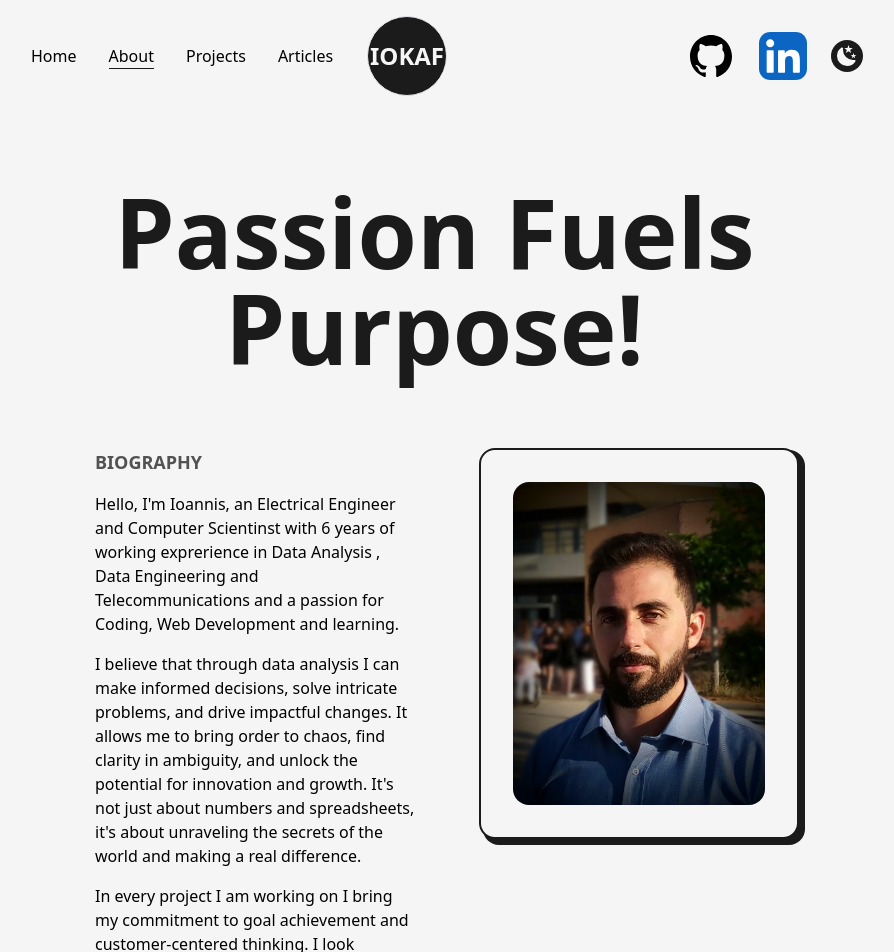
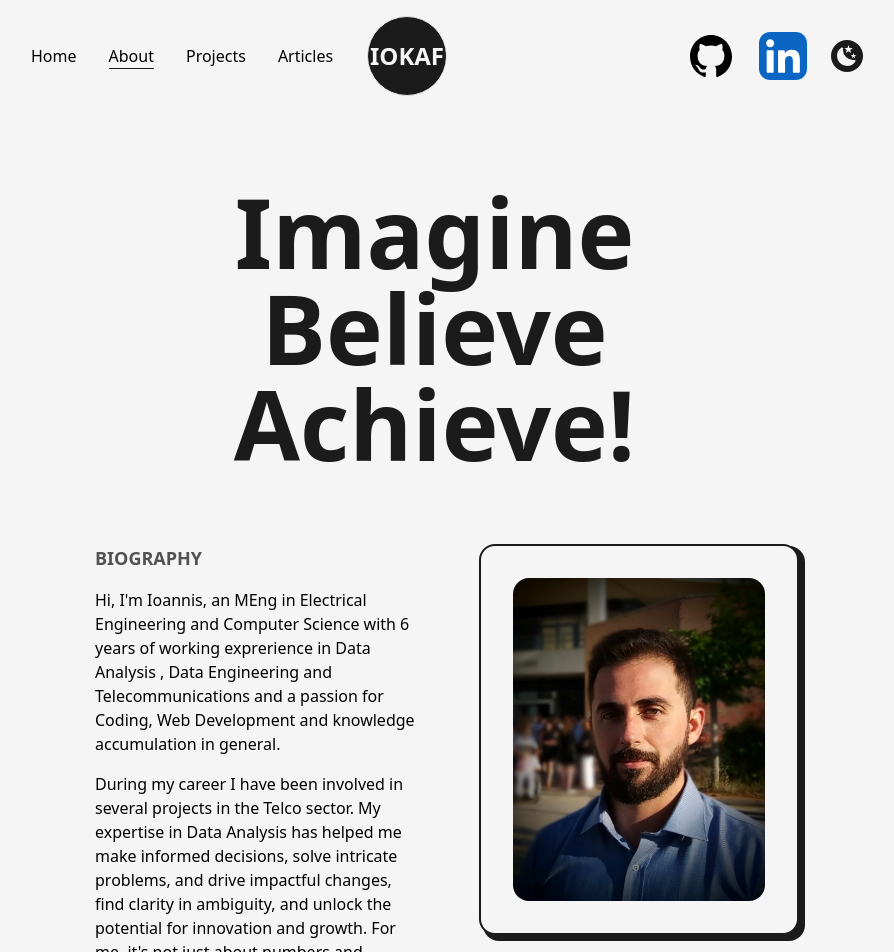
Before and after one commit to ioanniskaf/IKportfolio, a Next.js app: page /about in a window 1280 px wide. Shown: the top 952 px of the page, without its empty margins (193-1087 px from the left). Built offline with nearby package versions, Linux system fonts and the light colour scheme.

Commit message:
Bug Fixes

```diff
--- a/src/components/Education.js
+++ b/src/components/Education.js
@@ -52,11 +52,13 @@ const Education = () => {
                     type="Integrated Master of Electrical and Computer Engineering (MEng ECE)"
                     time="2003-2008"
                     place="National Technical University of Athens"
-                    info="Flows
-                        Telecommunication Systems and Computer Networks,
-                        Management and Decision Support Systems,
-                        Electric Power Systems,
-                        Energy Conversion, High Voltages and Industry Applications."
+                    info={<>
+						Flows &#58;<br/>
+						&#x2022;Telecommunication Systems &amp; Computer Networks<br/>
+                        &#x2022;Management &amp; Decision Support Systems<br/>
+                        &#x2022;Electric Power Systems<br/>
+						&#x2022;High Voltages &amp; Industry Applications<br/>
+						</>}
                 />
                 <Details
                     type="General Education"
--- a/src/components/Project.js
+++ b/src/components/Project.js
@@ -16,7 +16,7 @@ const Project = ({title, type, img, link, github}) => {
             <Link href={link} target="_blank"
                 className="w-full cursor-pointer overflow-hidden rounded-lg"
             >
-                    <FramerImage src={img} alt={title} className="w-full h-auto"
+                    <FramerImage src={img} alt={title} className="w-full h-[30vh]"
                         whileHover={{scale:1.05}}
                         transition={{duration: 0.2}}
                     />
--- a/src/pages/_app.js
+++ b/src/pages/_app.js
@@ -21,6 +21,7 @@ export default function App({ Component, pageProps }) {
     <Head>
       <meta name="viewport" content="width=device-width, initial-scale=1" />
       <link rel="icon" href="/favicon.ico" />
+	  <link rel="canonical" href="http://iokaf.com/" />
     </Head>
     <main className={`${montserrat.variable} bg-light dark:bg-dark font-mont flex flex-col items-center w-full min-h-screen`}>
       <Navbar />
--- a/src/pages/about.js
+++ b/src/pages/about.js
@@ -14,33 +14,35 @@ const about = () => {
     <>
         <Head>
             <title> IoannisKafatos | About Page</title>
-            <meta name="Ioannis Kafatos (iokaf.com) About Page" content="This is a sort biography , education and work experience information page." />
+            <meta name="Ioannis Kafatos (iokaf.com) About Page" content="This is a short biography , education and work experience information page." />
         </Head>
         <Transition />
         <main className="flex w-full flex-col items-center dark:text-light">
             <Layout className="pt-16">
-                <AnimatedText className="mb-16 lg:!text-7xl sm:!text-6xl xs:!text-4xl sm:mb-8" text='Passion Fuels Purpose!'/>
+                <AnimatedText
+					className="mb-16 lg:!text-7xl sm:!text-6xl xs:!text-4xl sm:mb-8"
+					text='Imagine Believe Achieve!'
+				/>
                 <div className="grid w-full grid-cols-8 gap-16 sm:gap-8">
-
                     <div className="col-span-3 2xl:col-span-4 lg:col-span-8 flex flex-col items-start justify-start lg:order-2">
                         <h2 className="mb-4 text-lg font-bold uppercase text-dark/75 dark:text-light/75">Biography</h2>
                         <p className="font-medium">
-                            Hello, I&apos;m Ioannis, an Electrical Engineer and Computer Scientinst
+                            Hi, I&apos;m Ioannis, an MEng in Electrical Engineering and Computer Science
                             with 6 years of working exprerience in Data Analysis , Data Engineering and Telecommunications
-                            and a passion for Coding, Web Development and learning.
+                            and a passion for Coding, Web Development and knowledge accumulation in general.
                         </p>
                         <p className="font-medium my-4">
-                        I believe that through data analysis I can make informed decisions, solve intricate problems, and drive impactful changes.
-                        It allows me to bring order to chaos, find clarity in ambiguity, and unlock the potential for innovation and growth.
-                        It&apos;s not just about numbers and spreadsheets, it&apos;s about unraveling the secrets
+                        During my career I have been involved in several projects in the Telco sector.
+						My expertise in Data Analysis has helped me make informed decisions,
+						solve intricate problems, and drive impactful changes, find clarity in ambiguity, and unlock the potential for innovation and growth.
+                        For me, it&apos;s not just about numbers and spreadsheets, it&apos;s about unraveling the secrets
                         of the world and making a real difference.
                         </p>
                         <p className="font-medium">
                             In every project I am working on I bring my commitment to goal achievement and customer-centered thinking.
-                            I look forward to the opportunity to bring my skills and passion to your next project.
+                            I look forward to the opportunity to bring my skills, passion and commitment into your next project.
                         </p>
                     </div>
-
                     <div className="col-span-3 2xl:col-span-4 lg:col-span-8 relative h-max rounded-2xl
                         border-2 border-solid border-dark bg-light p-8 dark:bg-dark dark:border-light lg:order-1"
                     >
@@ -52,7 +54,6 @@ const about = () => {
                             33vw'
                         />
                     </div>
-
                     <div className="col-span-2 2xl:col-span-8 flex flex-col 2xl:flex-row items-end 2xl:items-center justify-between lg:order-3">
                         <div className="flex flex-col items-end justify-center xl:items-center">
                             <span className="inline-block text-7xl font-bold md:text-6xl sm:text-5xl xs:text-4xl">
--- a/src/pages/articles.js
+++ b/src/pages/articles.js
@@ -80,7 +80,7 @@ const articles = () => {
     <Transition />
     <main className="w-full mb-16 flex flex-col items-center justify-center overflow-hidden dark:text-light">
         <Layout className="pt-16">
-            <AnimatedText text="Words Can Change The World!" className="mb-16 lg:!text-7xl sm:mb-8 sm:!text-6xl xs:!text-4xl"/>
+            <AnimatedText text="Words Have Power!" className="mb-16 lg:!text-7xl sm:mb-8 sm:!text-6xl xs:!text-4xl"/>
             <ul className="grid grid-cols-2 gap-16 lg:gap-8 md:grid-cols-1 md:gap-y-16">
                 <FeaturedArticle
                     title="Will AI take over the world - Forbes"
--- a/src/pages/index.js
+++ b/src/pages/index.js
@@ -34,7 +34,7 @@ export default function Home() {
                 className='text-left lg:!text-center !text-6xl xl:!text-5xl lg:!text-6xl md:!text-5xl sm:!text-3xl
               '/>
               <p className='my-4 text-base font-medium md:text-sm sm:text-xs'>
-                As a Electrical Engineer and Computer Scientist I have always been fancinated by Data Analysis because it provides me with a profound sense of discovery and empowerment.
+                As an Electrical Engineer and Computer Scientist I have always been fancinated by Data Analysis because it provides me with a profound sense of discovery and empowerment.
                 There&apos;s a thrilling adventure in exploring raw data, uncovering hidden patterns, and extracting meaningful insights.
                 The ability to transform complex, seemingly unrelated information into a coherent story is nothing short of magical.
               </p>
--- a/src/pages/projects.js
+++ b/src/pages/projects.js
@@ -18,7 +18,7 @@ const projects = () => {
     <Transition />
     <main className="w-full mb-16 flex flex-col items-center justify-center dark:text-light">
         <Layout className="pt-16">
-            <AnimatedText text="Imagination Trumps Knowledge!"
+            <AnimatedText text="Creativity Takes Courage!"
                 className="mb-16 lg:!text-7xl sm:mb-8 sm:!text-6xl xs:!text-4xl"
             />
             <div className="grid grid-cols-12 gap-x-6 gap-2 sm:gap-x-0">
@@ -44,11 +44,11 @@ const projects = () => {
                         />
                 </div>
                 <div className="flex items-center col-span-6 sm:col-span-12">
-                <Project
-                            title="Benchmarking Campaign"
-                            img={powerBILogo}
-                            link="/"
-                            github="/"
+                    <Project
+                            title="AI Summarizer using Chat-GPT4"
+                            img={project2}
+                            link="http://iokaf.com/ai-summarizer"
+                            github="https://github.com/ioanniskaf/ai-summarizer"
                             type="Project"
                         />
                 </div>
```
